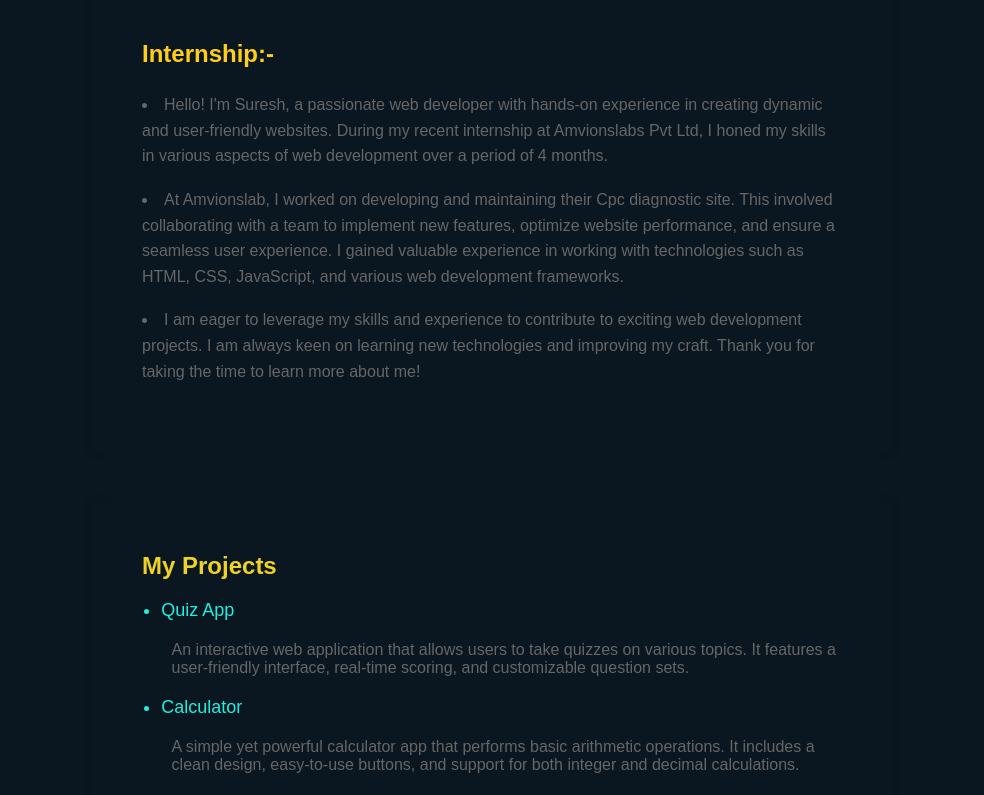
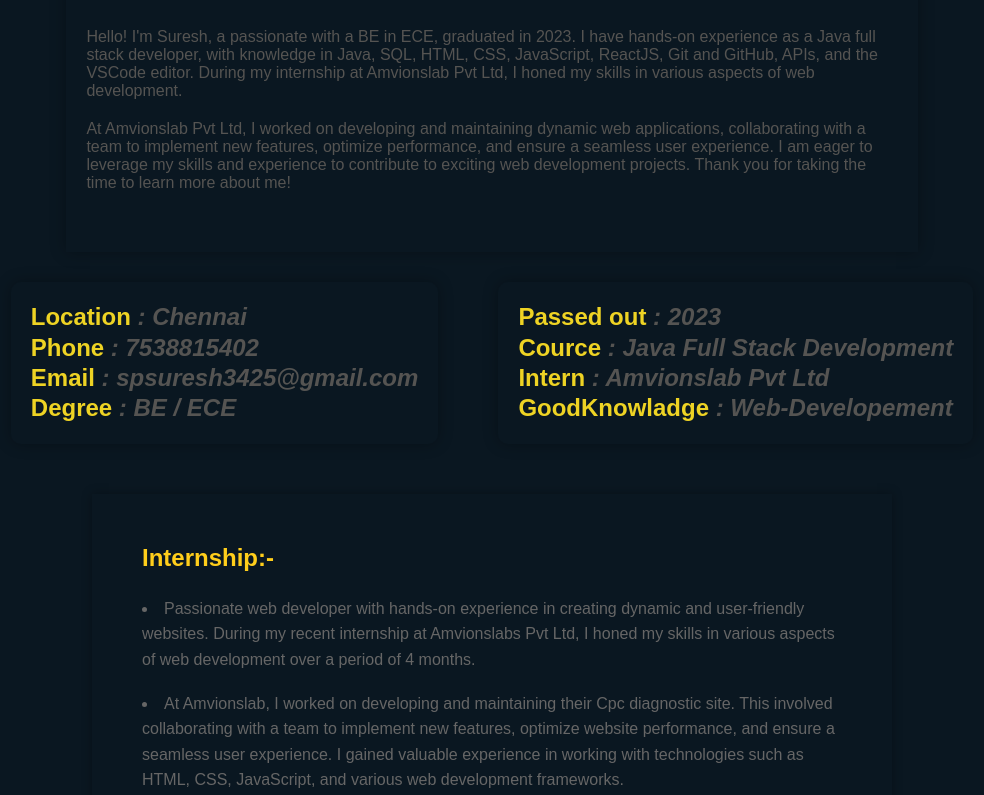
Before and after one commit to suresh328/Portfolio, a React (Create React App) app: page /about in a window 1280 px wide. Shown: the part 920-1715 px from the top of the page, without its empty margins (148-1132 px from the left). Built offline with nearby package versions, Linux system fonts and the light colour scheme; a web font is replaced by a local one.

Commit message:
new changes

```diff
--- a/src/App.css
+++ b/src/App.css
@@ -519,7 +519,7 @@
     padding: 50px;
     margin: 50px auto;
     max-width: 800px;
-    box-shadow: 0 0 10px rgba(0, 0, 0, 0.1);
+    box-shadow: 0 0 10px rgba(0, 0, 0, 0.3);
 }
 .about-section h2 {
     text-align: start;
@@ -538,7 +538,7 @@
     padding: 50px;
     margin: 50px auto;
     max-width: 800px;
-    box-shadow: 0 0 10px rgba(0, 0, 0, 0.1);
+    box-shadow: 0 0 10px rgba(0, 0, 0, 0.3);
 }
 .projects-section h2 {
     text-align: start;
@@ -571,11 +571,63 @@
 
 /* <-------------------ProjectsDone-----------------> */
 
+/* <============= abt-container ==================> */
+.about-me{
+    width: 100%;
+    display: flex;
+    flex-direction: column;
+    align-items: center;
+    justify-content: center;
+}
+.about-me-section{
+    display: flex;
+    flex-direction: column;
+    align-items: center;
+    justify-content: center;
+    width: 66.5%;
+    padding: 40px 20px;
+    box-shadow: 0 0 15px rgba(0, 0, 0, 0.3);
 
+    margin-bottom: 30px;
+}
+.about-me-section p{
+    color: #555452;
+   margin-bottom: 20px;
+}
+.abt-container{
+    width: 100%;
+    display: flex;
+    align-items: center;
+   justify-content: center;
+    gap: 60px;
+    line-height: 1.9rem;
 
+}
+.about-me-left{
+    padding: 20px;
+    box-shadow: 0 0 15px rgba(0, 0, 0, 0.3);
+    border-radius: 10px;
+}
+.about-me-right{
+    padding: 20px;
+    box-shadow: 0 0 15px rgba(0, 0, 0, 0.3);
+    border-radius: 10px;
+}
+.abt-container h2{
+    color: #eed324;
 
+}
+.abt-container h2 .em{
+    color: #555452;
+}
+@media screen and (max-width : 740px) {
+    .abt-container{
+       flex-direction: column;
+        gap: 60px;
+        line-height: 1.9rem;
 
+    }
+}
 
-
-/* <-------------------internshipcon-----------------> */
+/* <============= abt-container ==================> */
 /* <=================== finish ======================> */
--- /dev/null
+++ b/src/component/about/Aboutme.jsx
@@ -0,0 +1,37 @@
+import React from 'react'
+
+const Aboutme = () => {
+  return (
+    <>
+    <div className="about-me">
+    <div class="about-me-section">
+            <p>Hello! I'm Suresh, a passionate with a BE in ECE, graduated in 2023. I have hands-on experience as a Java full stack developer, with knowledge in Java, SQL, HTML, CSS, JavaScript, ReactJS, Git and GitHub, APIs, and the VSCode editor. During my internship at Amvionslab Pvt Ltd, I honed my skills in various aspects of web development.</p>
+            <p>At Amvionslab Pvt Ltd, I worked on developing and maintaining dynamic web applications, collaborating with a team to implement new features, optimize performance, and ensure a seamless user experience. I am eager to leverage my skills and experience to contribute to exciting web development projects. Thank you for taking the time to learn more about me!</p>
+        </div>
+        <div className="abt-container">
+        <div className="about-me-left">
+            <h2>Location <em className='em'>:  Chennai</em></h2>
+            <h2>Phone <em className='em'>:  7538815402</em></h2>
+            <h2>Email <em className='em'>:  spsuresh3425@gmail.com</em></h2>
+            <h2>Degree <em className='em'>:  BE / ECE</em></h2>
+
+
+        </div>
+        <div className="about-me-right">
+            <h2>Passed out <em className='em'>: 2023</em></h2>
+            <h2>Cource <em className='em'>:  Java Full Stack Development</em></h2>
+            <h2>Intern <em className='em'>:  Amvionslab Pvt Ltd</em></h2>
+            <h2>GoodKnowladge <em className='em'>:  Web-Developement</em></h2>
+
+
+
+        </div>
+        </div>
+
+
+    </div>
+    </>
+  )
+}
+
+export default Aboutme
--- a/src/component/about/Internshipcon.jsx
+++ b/src/component/about/Internshipcon.jsx
@@ -6,7 +6,7 @@
      <div class="about-section">
         <div className="content">
             <h2>Internship:-</h2>
-            <p><li className='intern'>Hello! I'm Suresh, a passionate web developer with hands-on experience in creating dynamic and user-friendly websites. During my recent internship at Amvionslabs Pvt Ltd, I honed my skills in various aspects of web development over a period of 4 months.</li></p>
+            <p><li className='intern'> Passionate web developer with hands-on experience in creating dynamic and user-friendly websites. During my recent internship at Amvionslabs Pvt Ltd, I honed my skills in various aspects of web development over a period of 4 months.</li></p>
             <p><li className='intern'>At Amvionslab, I worked on developing and maintaining their Cpc diagnostic site. This involved collaborating with a team to implement new features, optimize website performance, and ensure a seamless user experience. I gained valuable experience in working with technologies such as HTML, CSS, JavaScript, and various web development frameworks.</li></p>
             <p><li className='intern'>I am eager to leverage my skills and experience to contribute to exciting web development projects. I am always keen on learning new technologies and improving my craft. Thank you for taking the time to learn more about me!</li></p>
 
--- a/src/component/pages/About.jsx
+++ b/src/component/pages/About.jsx
@@ -5,6 +5,7 @@
 import Aboutcontent from "../about/Aboutcontent.jsx";
 import Internshipcon from "../about/Internshipcon.jsx";
 import ProjectsDone from "../about/ProjectsDone.jsx";
+import Aboutme from "../about/Aboutme.jsx";
 
 const About = () => {
   return (
@@ -12,6 +13,7 @@
       <Header />
       <HeroImg2 heading="About." text="Im a friendly Front-End Developer" />
       <Aboutcontent />
+      <Aboutme/>
       <Internshipcon />
       <ProjectsDone />
       <Footer />
```
